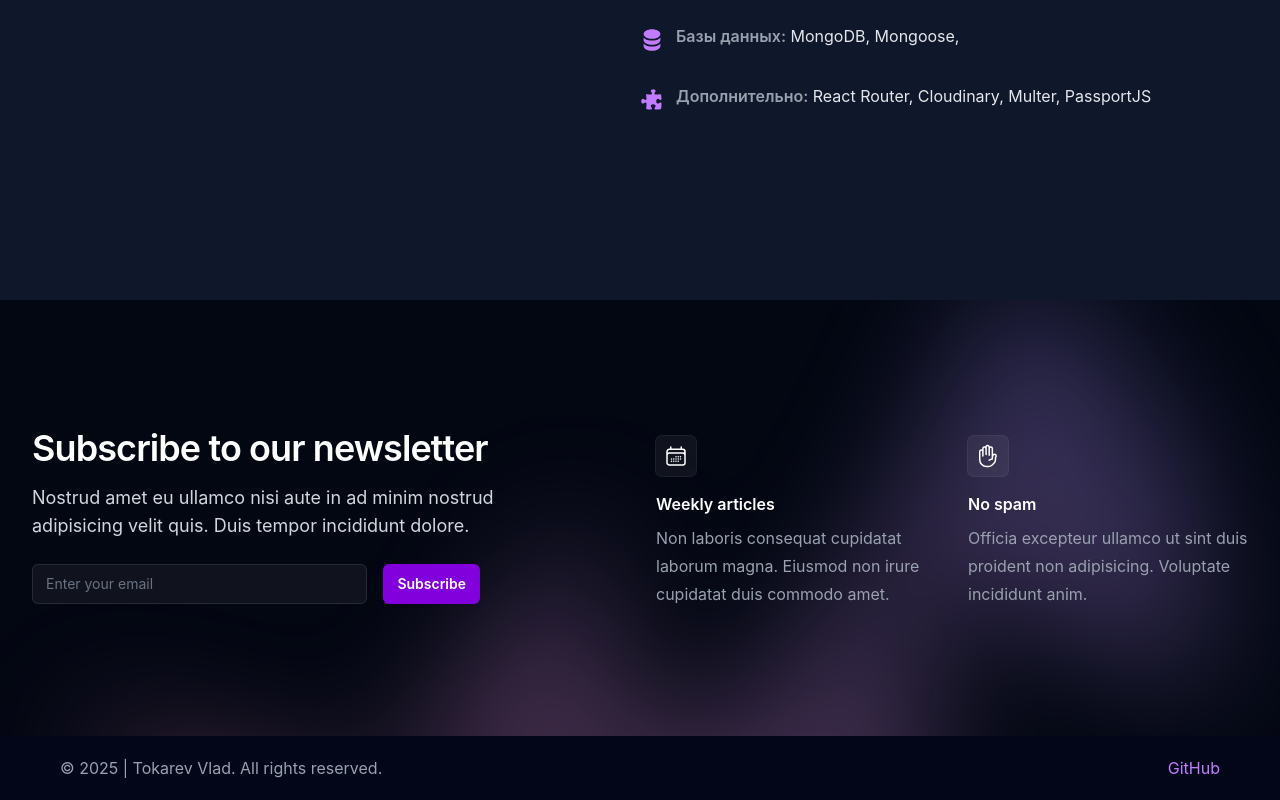
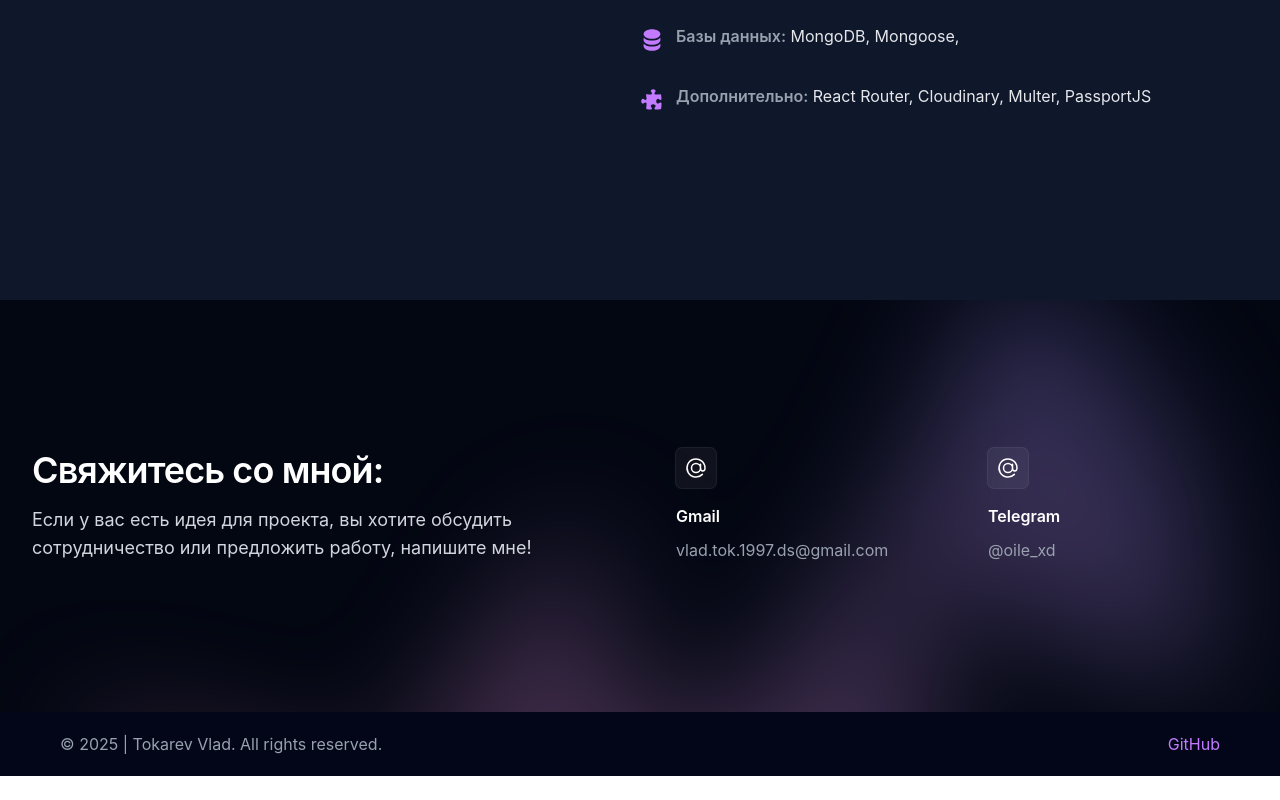
Before and after one commit to Sade216/p_landing, a React (Vite) app: page / in a window 1280 px wide. Shown: the part 3156-3956 px from the top of the page. After the commit the page ends 3932 px from the top, so only its background shows below. Built offline with nearby package versions, Linux system fonts and the light colour scheme.

Commit message:
update comments

```diff
--- a/src/components/Contacts.tsx
+++ b/src/components/Contacts.tsx
@@ -1,4 +1,4 @@
-import { CalendarDaysIcon, HandRaisedIcon } from '@heroicons/react/24/outline'
+import { AtSymbolIcon } from '@heroicons/react/24/outline'
 
 function Contacts() {
     return (
@@ -6,50 +6,29 @@ function Contacts() {
             <div id='contacts' className="relative isolate overflow-hidden bg-gray-950 py-16 sm:py-24 lg:py-32">
                 <div className="mx-auto max-w-7xl px-6 lg:px-8">
                     <div className="mx-auto grid max-w-2xl grid-cols-1 gap-x-8 gap-y-16 lg:max-w-none lg:grid-cols-2">
-                    <div className="max-w-xl lg:max-w-lg">
-                        <h2 className="text-4xl font-semibold tracking-tight text-white">Subscribe to our newsletter</h2>
+                    <div className="max-w-xl lg:max-w-lg content-center">
+                        <h2 className="text-4xl font-semibold tracking-tight text-white">Свяжитесь со мной:</h2>
                         <p className="mt-4 text-lg text-gray-300">
-                        Nostrud amet eu ullamco nisi aute in ad minim nostrud adipisicing velit quis. Duis tempor incididunt
-                        dolore.
+                            Если у вас есть идея для проекта, вы хотите обсудить сотрудничество или предложить работу, напишите мне!
                         </p>
-                        <div className="mt-6 flex max-w-md gap-x-4">
-                        <label htmlFor="email-address" className="sr-only">
-                            Email address
-                        </label>
-                        <input
-                            id="email-address"
-                            name="email"
-                            type="email"
-                            required
-                            placeholder="Enter your email"
-                            autoComplete="email"
-                            className="min-w-0 flex-auto rounded-md bg-white/5 px-3.5 py-2 text-base text-white outline-1 -outline-offset-1 outline-white/10 placeholder:text-gray-500 focus:outline-2 focus:-outline-offset-2 focus:outline-indigo-500 sm:text-sm/6"
-                        />
-                        <button
-                            type="submit"
-                            className="flex-none rounded-md bg-purple-700 px-3.5 py-2.5 text-sm font-semibold text-white shadow-xs hover:bg-indigo-400 focus-visible:outline-2 focus-visible:outline-offset-2 focus-visible:outline-indigo-500"
-                        >
-                            Subscribe
-                        </button>
                     </div>
+                    <dl className="grid grid-cols-1 gap-x-8 gap-y-10 sm:grid-cols-2">
+                        <div className="flex flex-col items-start cursor-pointer hover:bg-slate-900/50 rounded-xl p-5">
+                            <div className="rounded-md bg-white/5 p-2 ring-1 ring-white/10">
+                                <AtSymbolIcon aria-hidden="true" className="size-6 text-white" />
                             </div>
-                    <dl className="grid grid-cols-1 gap-x-8 gap-y-10 sm:grid-cols-2 lg:pt-2">
-                        <div className="flex flex-col items-start">
-                        <div className="rounded-md bg-white/5 p-2 ring-1 ring-white/10">
-                            <CalendarDaysIcon aria-hidden="true" className="size-6 text-white" />
-                        </div>
-                        <dt className="mt-4 text-base font-semibold text-white">Weekly articles</dt>
+                            <dt className="mt-4 text-base font-semibold text-white">Gmail</dt>
                             <dd className="mt-2 text-base/7 text-gray-400">
-                            Non laboris consequat cupidatat laborum magna. Eiusmod non irure cupidatat duis commodo amet.
+                                vlad.tok.1997.ds@gmail.com
                             </dd>
                         </div>
-                        <div className="flex flex-col items-start">
+                        <div className="flex flex-col items-start cursor-pointer hover:bg-slate-900/50 rounded-xl p-5">
                             <div className="rounded-md bg-white/5 p-2 ring-1 ring-white/10">
-                            <HandRaisedIcon aria-hidden="true" className="size-6 text-white" />
+                                <AtSymbolIcon aria-hidden="true" className="size-6 text-white" />
                             </div>
-                        <dt className="mt-4 text-base font-semibold text-white">No spam</dt>
+                            <dt className="mt-4 text-base font-semibold text-white">Telegram</dt>
                             <dd className="mt-2 text-base/7 text-gray-400">
-                            Officia excepteur ullamco ut sint duis proident non adipisicing. Voluptate incididunt anim.
+                                @oile_xd
                             </dd>
                         </div>
                     </dl>
```
Lines whose indentation alone changed are shown as unchanged.
